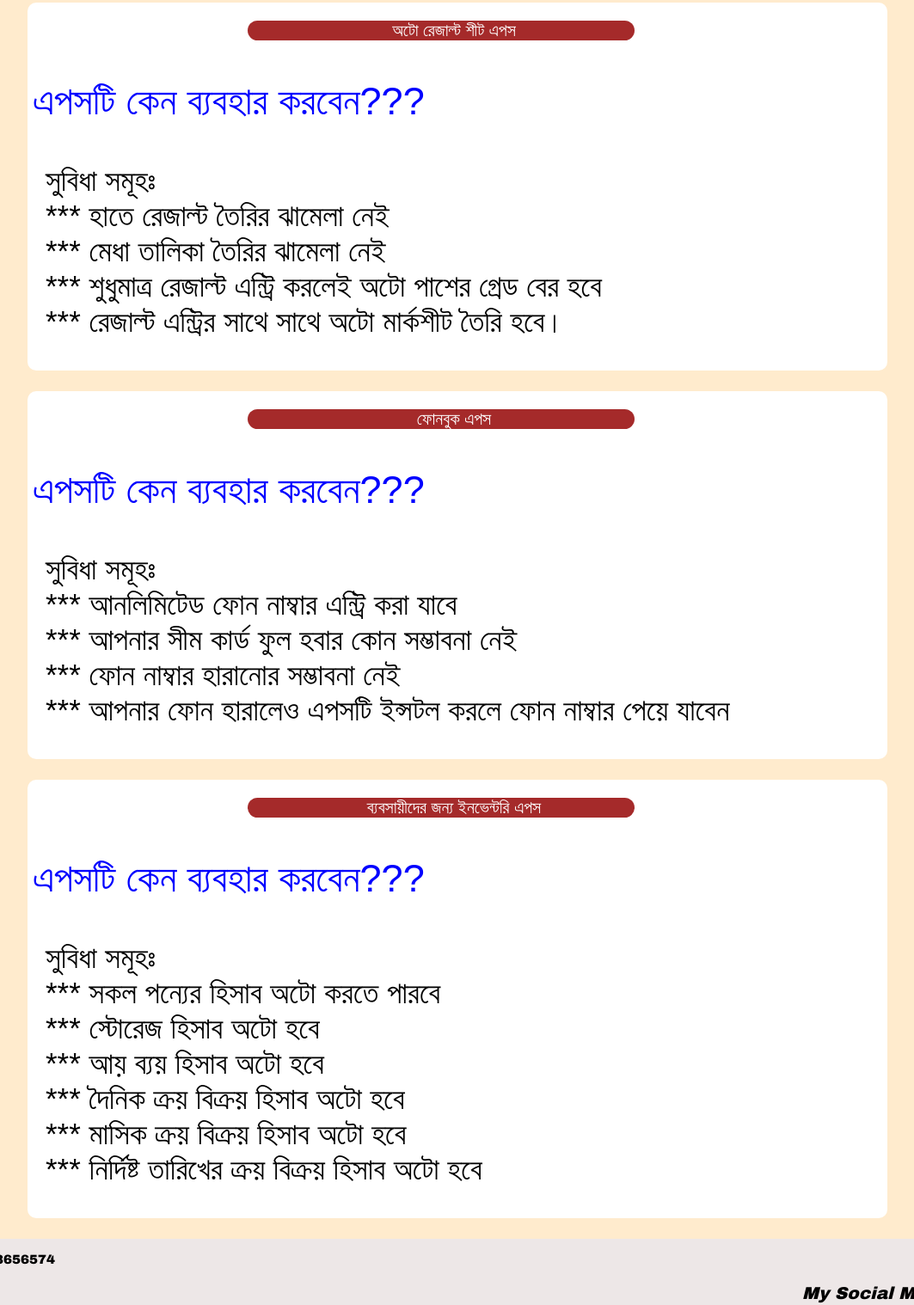
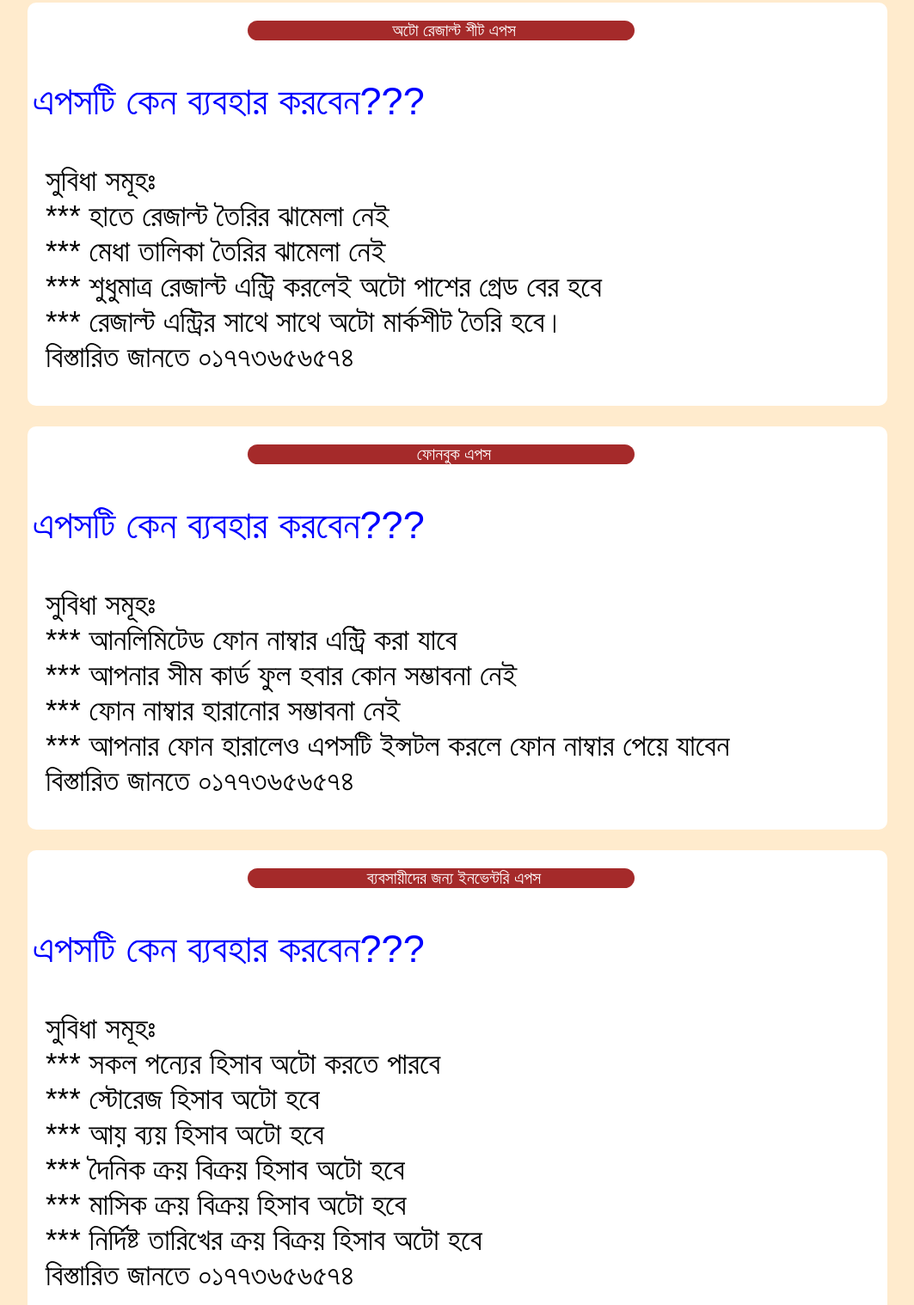
Before and after one commit to bdmamunsir/.com, a plain HTML site: page গুরুত্বপূর্ন এপস.html in a window 1280 px wide. Shown: the part 3378-4896 px from the top of the page at 86% size, without its empty margins (148-1211 px from the left). Drawn offline with Linux system fonts and the light colour scheme.

Commit message:
Add files via upload

```diff
--- a/গুরুত্বপূর্ন এপস.html
+++ b/গুরুত্বপূর্ন এপস.html
@@ -301,6 +301,7 @@ updateDateTime(); // Run once on page load
 *** মেধা তালিকা তৈরির ঝামেলা নেই<br>
 *** শুধুমাত্র রেজাল্ট এন্ট্রি করলেই অটো  পাশের গ্রেড বের হবে <br>
 *** রেজাল্ট এন্ট্রির সাথে সাথে অটো মার্কশীট তৈরি হবে।<br>
+বিস্তারিত জানতে ০১৭৭৩৬৫৬৫৭৪
 </p>
 </button>
 <br><br><br>
@@ -319,6 +320,7 @@ updateDateTime(); // Run once on page load
 *** আপনার সীম কার্ড  ফুল হবার কোন সম্ভাবনা নেই<br>
 *** ফোন নাম্বার হারানোর সম্ভাবনা নেই<br>
 *** আপনার ফোন হারালেও এপসটি ইন্সটল করলে ফোন নাম্বার  পেয়ে যাবেন<br>
+বিস্তারিত জানতে ০১৭৭৩৬৫৬৫৭৪
 </p>
 </button>
 <br><br><br>
@@ -339,6 +341,7 @@ updateDateTime(); // Run once on page load
 *** দৈনিক ক্রয় বিক্রয় হিসাব অটো হবে<br>
 *** মাসিক ক্রয় বিক্রয় হিসাব অটো হবে<br>
 *** নির্দিষ্ট তারিখের ক্রয় বিক্রয় হিসাব অটো হবে<br>
+বিস্তারিত জানতে ০১৭৭৩৬৫৬৫৭৪
 </p>
 </button>
 <br><br><br>
@@ -380,5 +383,4 @@ updateDateTime(); // Run once on page load
 
   <script src="app.js"></script>
 </body>
-
 </html>
```
